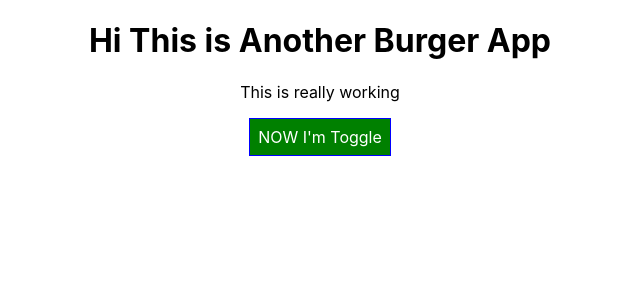
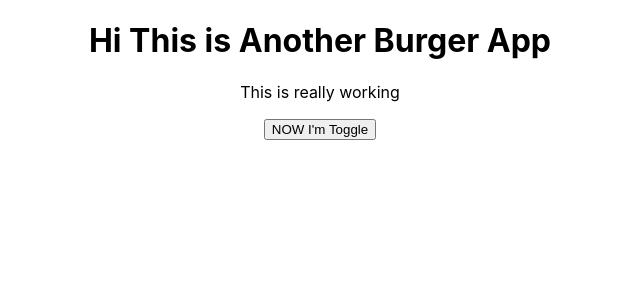
Before and after one commit to erinh816/maxBurger, a React app in the folder max-burger/: page / in a window 1280 px wide. Shown: the top 300 px of the page, without its empty margins (320-960 px from the left). Built offline with nearby package versions, Linux system fonts and the light colour scheme.

Commit message:
better structure but css in cockpit doesn't work

```diff
--- /dev/null
+++ b/max-burger/src/components/Cockpit/Cockpit.css
@@ -0,0 +1,30 @@
+.red {
+    color:red;
+  }
+
+  .bold{
+    font-weight:bold;
+  }
+
+  .Cockpit button {
+      border:1px solid blue;
+      padding:16px;
+      background-color:green;
+      font:inherit;
+      color:white;
+      cursor:pointer;
+  }
+
+  .Cockpit button:hover {
+      background-color:lightgreen;
+      color:black;
+  }
+
+  .Cockpit button.red {
+      background-color:red;
+  }
+
+  .Cockpit button.Red:hover {
+      background-color:salmon;
+      color:black;
+  }
--- a/max-burger/src/components/Cockpit/Cockpit.js
+++ b/max-burger/src/components/Cockpit/Cockpit.js
@@ -0,0 +1,34 @@
+import React from 'react';
+
+import classes from './Cockpit.css';
+
+
+
+const cockpit = (props) => {
+
+    const classes = [];  //using const cause we will never setting a new value
+    let btnClass = '';
+    if (props.showPersons) {
+        btnClass = classes.Red;
+    }
+
+
+    if (props.persons.length <= 2) {
+        classes.push(classes.red); //classes = ['red]
+    }
+    if (props.persons.length <= 1) {
+        classes.push(classes.bold); //classes=['red','bold']
+    }
+
+    return (
+        <div className={classes.Cockpit}>
+            <h1> Hi This is Another Burger App </h1>
+            <p className={classes.join(' ')}> This is really working </p>
+            <button
+                className={btnClass}
+                onClick={props.clicked}>NOW I'm Toggle</button>
+        </div>
+    );
+};
+
+export default cockpit;
--- a/max-burger/src/containers/App.js
+++ b/max-burger/src/containers/App.js
@@ -10,7 +10,9 @@ import CanbeAnything from '../components/Persons/Person/Person';
 // import ErrorBoundary from './ErrorBoundary/ErrorBoundary';
 //we are going to test on our <CanbeAnything> which will be wrapped because EB is a higher order component
 
-import Persons from '../components/Persons/Persons'
+import Persons from '../components/Persons/Persons';
+
+import Cockpit from '../components/Cockpit/Cockpit';
 
 class App extends Component {
   //state is an object
@@ -87,32 +89,32 @@ class App extends Component {
   }
 
   render() {
-    const style = {
-      backgroundColor: 'green',
-      color: 'white',
-      font: 'inherit',
-      border: '1px solid blue',
-      padding: '8px',
-      cursor: 'pointer',
-      // ':hover': {
-      //   backgroundColor: 'lightgreen',
-      //   color: 'black'
-      // }
-    };
+    // const style = {
+    //   backgroundColor: 'green',
+    //   color: 'white',
+    //   font: 'inherit',
+    //   border: '1px solid blue',
+    //   padding: '8px',
+    //   cursor: 'pointer',
+    //   // ':hover': {
+    //   //   backgroundColor: 'lightgreen',
+    //   //   color: 'black'
+    //   // }
+    // };
 
     let persons = null;
 
+
     //we can do a regular javaScript syntax here because it's not JSX
     if (this.state.showPersons) {
-      persons = (
+      persons =
         //in here we will delete the div of all <CanbeAnything> and copy in hrere
-        <div>
-          <Persons
-            ppl={this.state.ppl}
-            clicked={this.deletePersonHandler}
-            changed={this.nameChangeHandler} />
+        <Persons
+          ppl={this.state.ppl}
+          clicked={this.deletePersonHandler}
+          changed={this.nameChangeHandler} />
 
-          {/* {this.state.ppl.map((wow, indexwow) => {
+      {/* {this.state.ppl.map((wow, indexwow) => {
             return <CanbeAnything
               click={() => this.deletePersonHandler(indexwow)}
               name={wow.name}
@@ -121,36 +123,36 @@ class App extends Component {
               //we remove the key to outer element, must do when we map
               changedErin={(event) => this.nameChangeHandler(event, wow.id)} />
           })} */}
-        </div>
-      );
 
-      style.backgroundColor = 'red';
+
+      // style.backgroundColor = 'red';
       // style[':hover'] = {
       //   backgroundColor: 'yellow',
       //   color: 'black'
       // }
+
+
     }
 
     // let classes = ['red', 'bold'].join(' '); //must be a space between''
     //make css dynamic according to the numnber of persons
-    const classes = [];  //using const cause we will never setting a new value
-    if (this.state.ppl.length <= 2) {
-      classes.push('red'); //classes = ['red]
-    }
-    if (this.state.ppl.length <= 1) {
-      classes.push('bold'); //classes=['red','bold']
-    }
+
+    // const classes = [];  //using const cause we will never setting a new value
+    // if (this.state.ppl.length <= 2) {
+    //   classes.push('red'); //classes = ['red]
+    // }
+    // if (this.state.ppl.length <= 1) {
+    //   classes.push('bold'); //classes=['red','bold']
+    // }
 
 
 
     return (
 
       <div className="App">
-        <h1> Hi This is Another Burger App </h1>
-        <p className={classes.join(' ')}> This is really working </p>
-        <button
-          style={style}
-          onClick={this.togglePersonsHandler}>NOW I'm Toggle</button>
+        <Cockpit showPersons={this.state.showPersons}
+          persons={this.state.ppl}
+          clicked={this.togglePersonsHandler} />
         {persons}
       </div>
 
```
Also changed, not shown: max-burger/src/components/Persons/Persons.js (+20 -0 lines).
